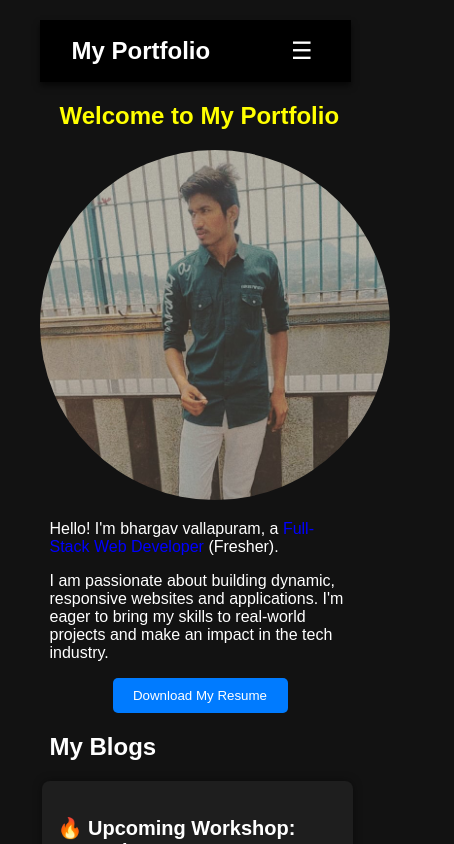
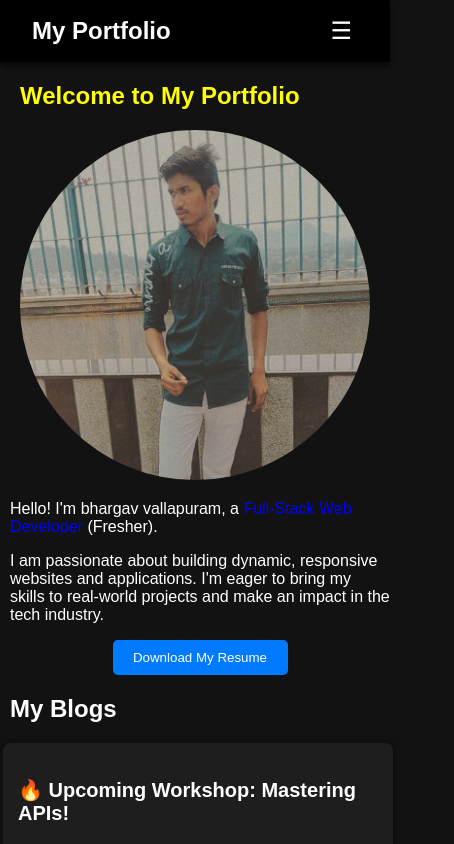
Before and after one commit to Bhargavvallapuram/portfolio_frontend, a React (Create React App) app: page /#/ in a window 390 px wide. Shown: the top 844 px of the page, 454 px wide, since content can reach past the window. Built offline with nearby package versions, Linux system fonts and the light colour scheme.

Commit message:
Update styles.css

```diff
--- a/src/styles.css
+++ b/src/styles.css
@@ -1,29 +1,9 @@
+
 body {
   margin: 0;
   font-family: Arial, sans-serif;
   background-color: #121212; /* Dark theme background */
   color: #ffffff; /* White text for better contrast */
-  width: 100%; /* set the width to 100% */
-  max-width: 1200px; /* set the maximum width to 1200px */
-  margin: 0 auto; /* center the container */
-  padding: 20px; /* add some padding */
-  box-sizing: border-box; /* set the box-sizing property to border-box */
-}
-
-/* Mobile-specific CSS file */
-
-/* Target screen sizes between 320px and 480px */
-@media (min-width: 320px) and (max-width: 480px) {
-  body {
-    max-width: 90%; /* set the maximum width to 90% */
-  }
-}
-
-/* Target screen sizes between 480px and 768px */
-@media (min-width: 480px) and (max-width: 768px) {
-  body{
-    max-width: 80%; /* set the maximum width to 80% */
-  }
 }
 
 /* Header Styling */
```
